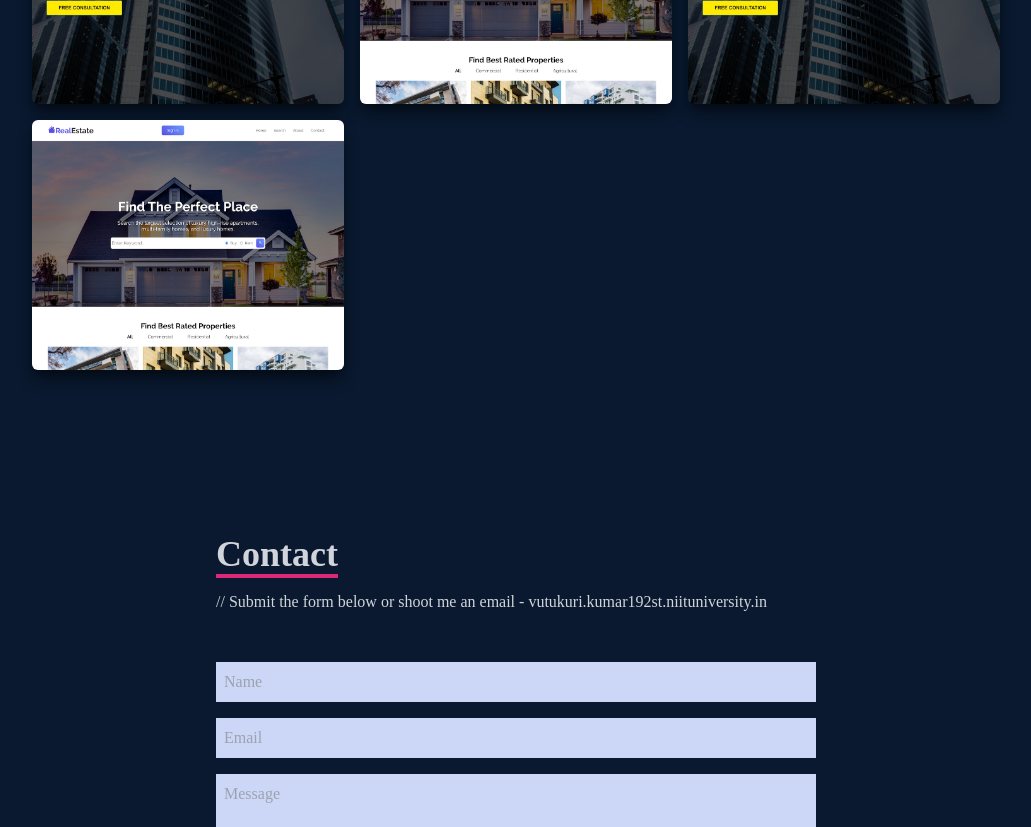
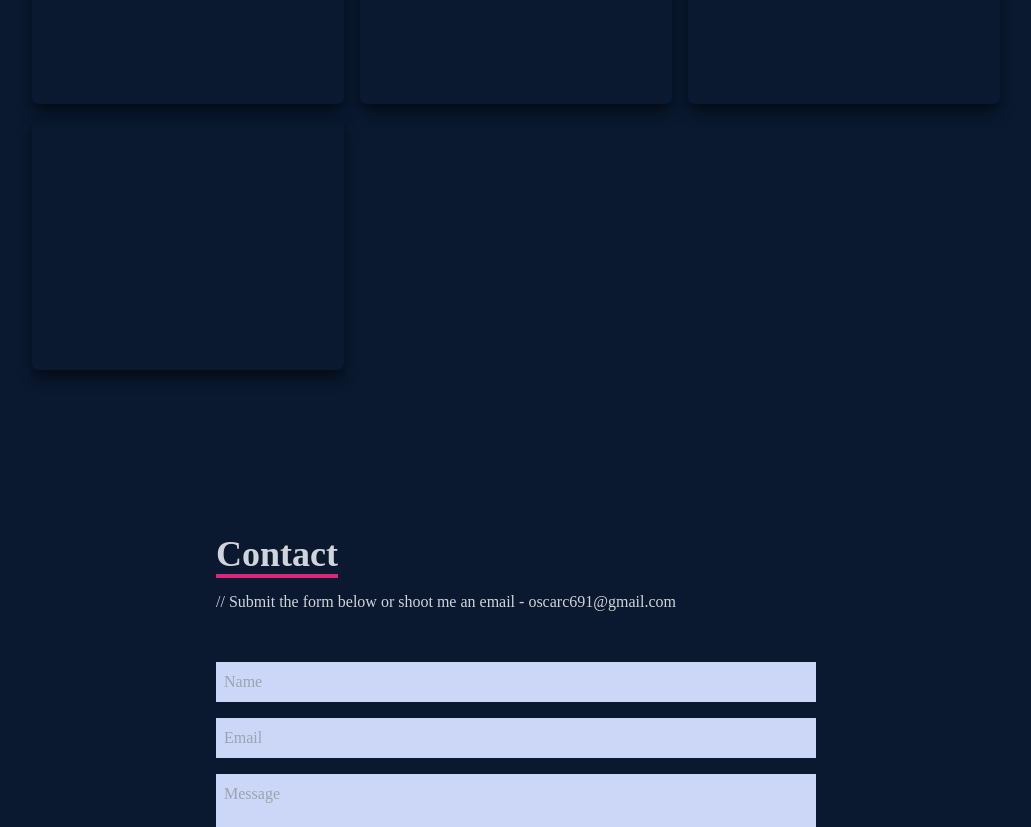
Before and after one commit to Oscarc691/ReactPortfolio, a React (Create React App) app: page / in a window 1280 px wide. Shown: the part 2760-3587 px from the top of the page, without its empty margins (124-1155 px from the left). Built offline with nearby package versions, Linux system fonts and the light colour scheme.

Commit message:
moved some things around

```diff
--- a/public/index.html
+++ b/public/index.html
@@ -33,9 +33,6 @@
       This HTML file is a template.
       If you open it directly in the browser, you will see an empty page.
 
-      You can add webfonts, meta tags, or analytics to this file.
-      The build step will place the bundled scripts into the <body> tag.
-
       To begin the development, run `npm start` or `yarn start`.
       To create a production bundle, use `npm run build` or `yarn build`.
     -->
--- a/src/components/Contact.jsx
+++ b/src/components/Contact.jsx
@@ -6,7 +6,7 @@
         <form method='POST' action="https://getform.io/f/a699a1b2-f225-434e-b317-1fbbde8e006c" className='flex flex-col max-w-[600px] w-full'>
             <div className='pb-8'>
                 <p className='text-4xl font-bold inline border-b-4 border-pink-600 text-gray-300'>Contact</p>
-                <p className='text-gray-300 py-4'>// Submit the form below or shoot me an email - vutukuri.kumar192st.niituniversity.in</p>
+                <p className='text-gray-300 py-4'>// Submit the form below or shoot me an email - oscarc691@gmail.com</p>
             </div>
             <input className='bg-[#ccd6f6] p-2' type="text" placeholder='Name' name='name' />
             <input className='my-4 p-2 bg-[#ccd6f6]' type="email" placeholder='Email' name='email' />
--- a/src/components/Work.jsx
+++ b/src/components/Work.jsx
@@ -25,7 +25,7 @@
           {project.map((item, index) => (
   <div
     key={index}
-    style={{ backgroundImage: `url(${item.image})` }}
+    // style={{ backgroundImage: `url(${item.image})` }}
     className="shadow-lg shadow-[#040c16] group container rounded-md
               flex justify-center text-center items-center mx-auto content-div "
   >
```
